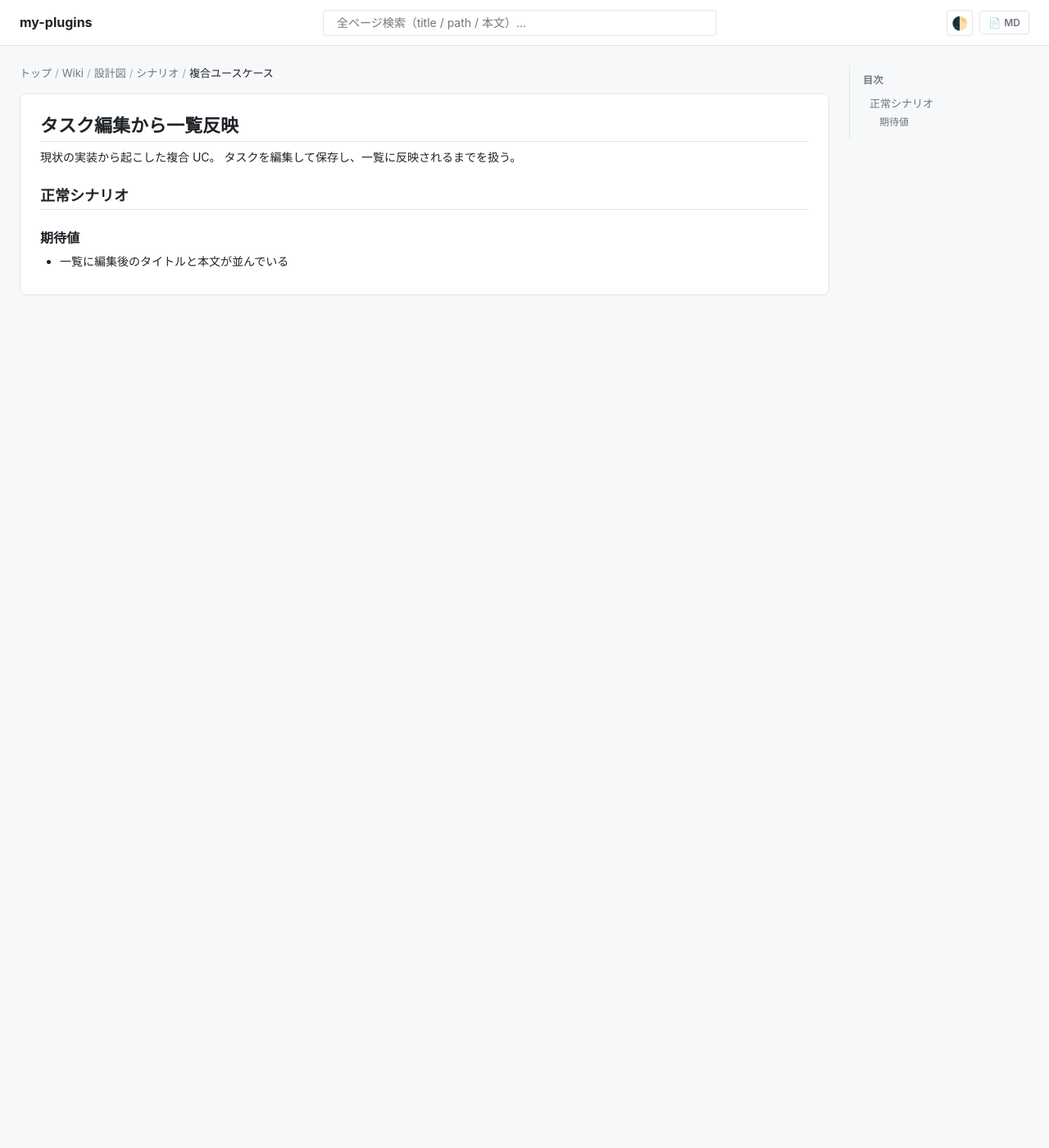
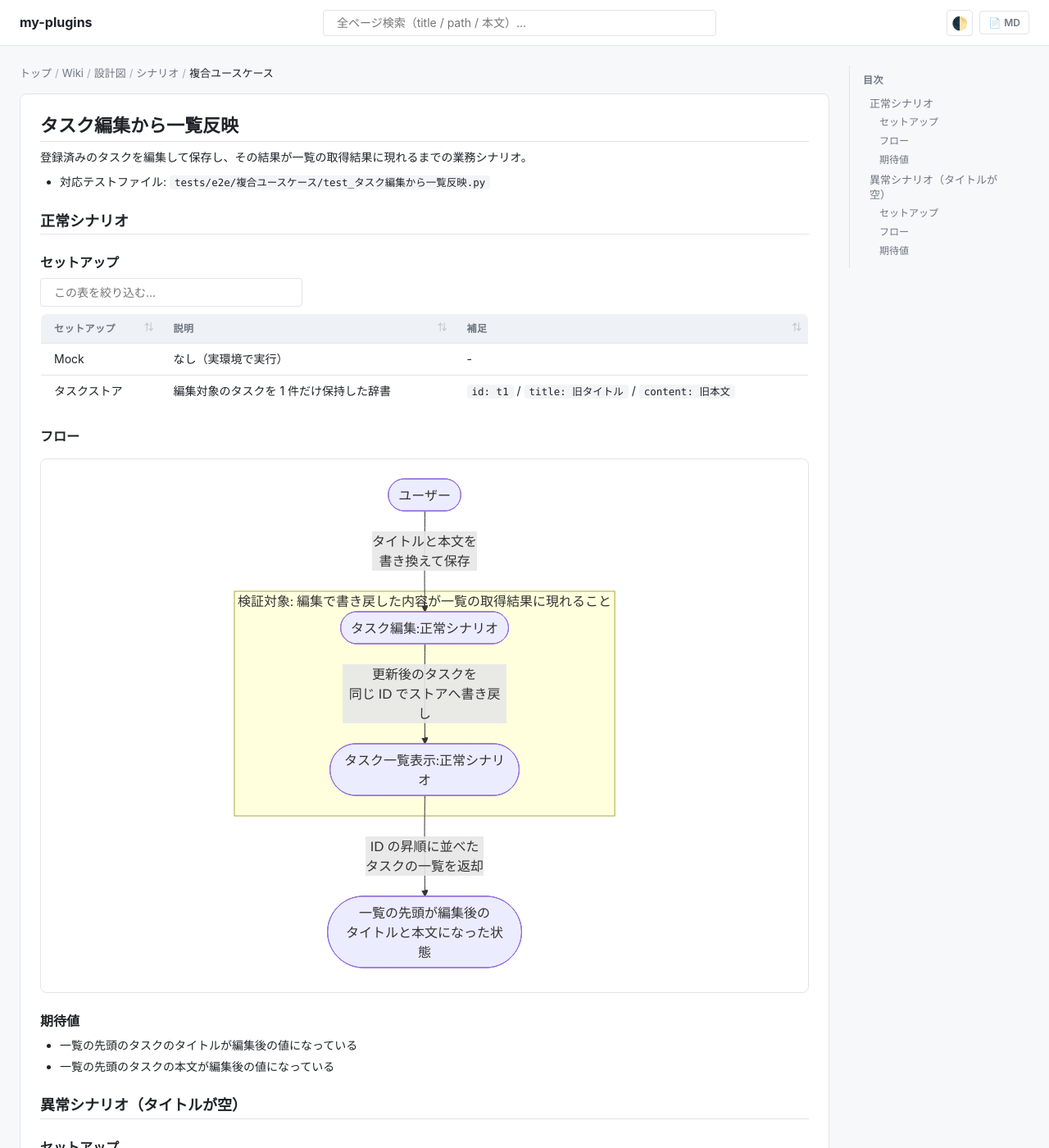
Before and after one commit to shuhei1101/ai-monitor-e2e, a Jekyll site: the page built from docs/wiki/設計図/シナリオ/複合ユースケース/タスク編集から一覧反映.md, in a window 1280 px wide and 1400 px high. Shown: the whole window at 82% size. Built offline with Jekyll 4.4.1, drawn with Linux system fonts in a browser that asks for light colours; our own code applies the rules of GitHub Pages for plain Markdown files; some of the changed text lies outside the part shown.

Commit message:
docs: 現状の複合UC シナリオ「タスク編集から一覧反映」を起こす

````diff
--- a/docs/wiki/設計図/シナリオ/複合ユースケース/タスク編集から一覧反映.md
+++ b/docs/wiki/設計図/シナリオ/複合ユースケース/タスク編集から一覧反映.md
@@ -1,10 +1,67 @@
+---
+template_version: 2.0.0
+---
+
 # タスク編集から一覧反映
 
-現状の実装から起こした複合 UC。
-タスクを編集して保存し、一覧に反映されるまでを扱う。
+登録済みのタスクを編集して保存し、その結果が一覧の取得結果に現れるまでの業務シナリオ。
+
+- 対応テストファイル: `tests/e2e/複合ユースケース/test_タスク編集から一覧反映.py`
 
 ## 正常シナリオ
 
+### セットアップ
+
+| セットアップ | 説明 | 補足 |
+| --- | --- | --- |
+| Mock | なし（実環境で実行） | - |
+| タスクストア | 編集対象のタスクを 1 件だけ保持した辞書 | `id: t1` / `title: 旧タイトル` / `content: 旧本文` |
+
+### フロー
+
+```mermaid
+flowchart TD
+  subgraph FOCUS["検証対象: 編集で書き戻した内容が一覧の取得結果に現れること"]
+    UC1([タスク編集:正常シナリオ]) -->|更新後のタスクを<br>同じ ID でストアへ書き戻し| UC2([タスク一覧表示:正常シナリオ])
+  end
+
+  U1([ユーザー]) -->|タイトルと本文を<br>書き換えて保存| UC1
+  UC2 -->|ID の昇順に並べた<br>タスクの一覧を返却| E1([一覧の先頭が編集後の<br>タイトルと本文になった状態])
+
+  click UC1 "../単一ユースケース/タスク編集.md#正常シナリオ"
+```
+
 ### 期待値
 
-- 一覧に編集後のタイトルと本文が並んでいる
+- 一覧の先頭のタスクのタイトルが編集後の値になっている
+- 一覧の先頭のタスクの本文が編集後の値になっている
+
+## 異常シナリオ（タイトルが空）
+
+### セットアップ
+
+| セットアップ | 説明 | 補足 |
+| --- | --- | --- |
+| Mock | なし（実環境で実行） | - |
+| タスクストア | 編集対象のタスクを 1 件だけ保持した辞書 | `id: t1` / `title: 旧タイトル` / `content: 旧本文` |
+| 入力 | タイトルを空文字にして保存 | タイトルの文字数下限を割らせて検証失敗を決定的に誘発 |
+
+### フロー
+
+```mermaid
+flowchart TD
+  subgraph FOCUS["検証対象: 保存に失敗した編集が一覧の取得結果に現れないこと"]
+    UC1([タスク編集:異常シナリオ<br>（タイトルが空）]) -->|ストアを書き換えずに<br>検証エラーを送出| UC2([タスク一覧表示:正常シナリオ])
+  end
+
+  U1([ユーザー]) -->|タイトルを空にして保存| UC1
+  UC2 -->|ID の昇順に並べた<br>タスクの一覧を返却| E1([一覧の先頭が編集前の<br>タイトルと本文のままの状態])
+
+  click UC1 "../単一ユースケース/タスク編集.md#異常シナリオタイトルが空"
+```
+
+### 期待値
+
+- 保存が検証エラーで打ち切られている
+- 一覧の先頭のタスクのタイトルが編集前の値のままになっている
+- 一覧の先頭のタスクの本文が編集前の値のままになっている
````
